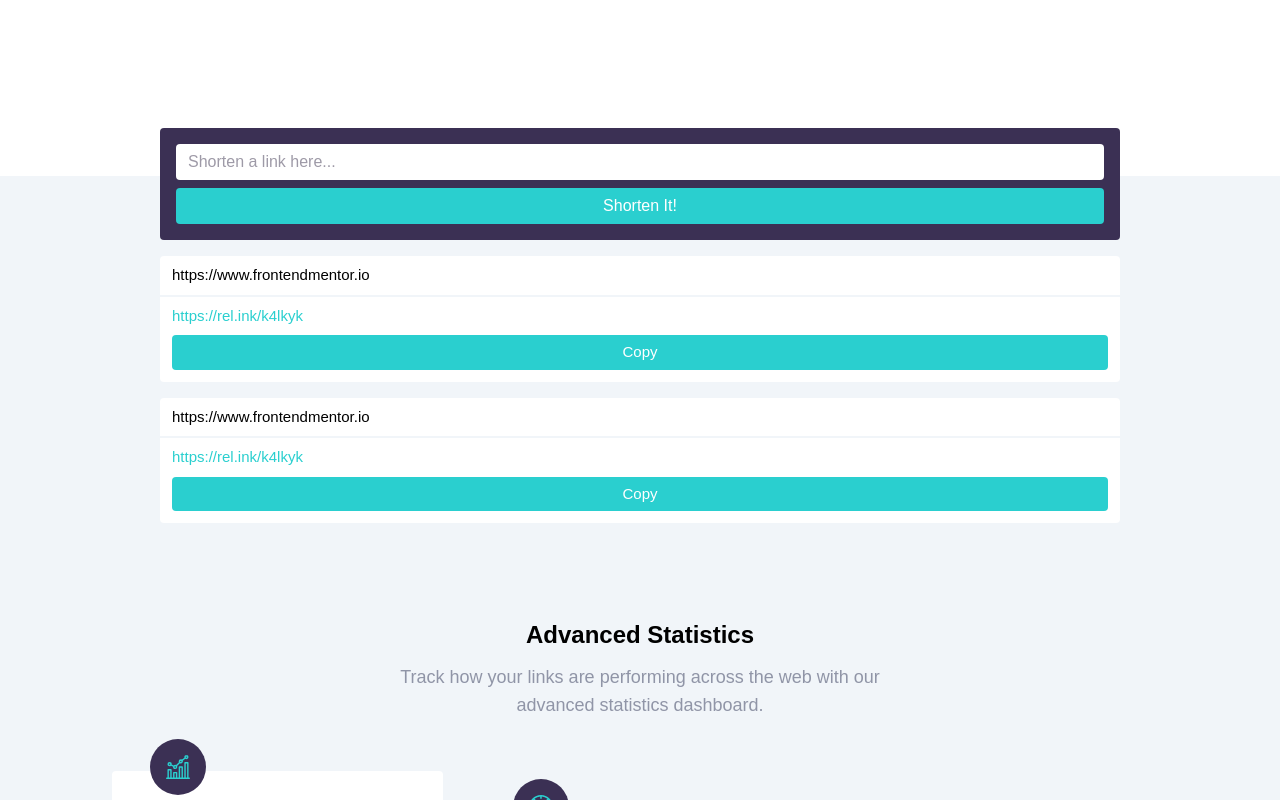
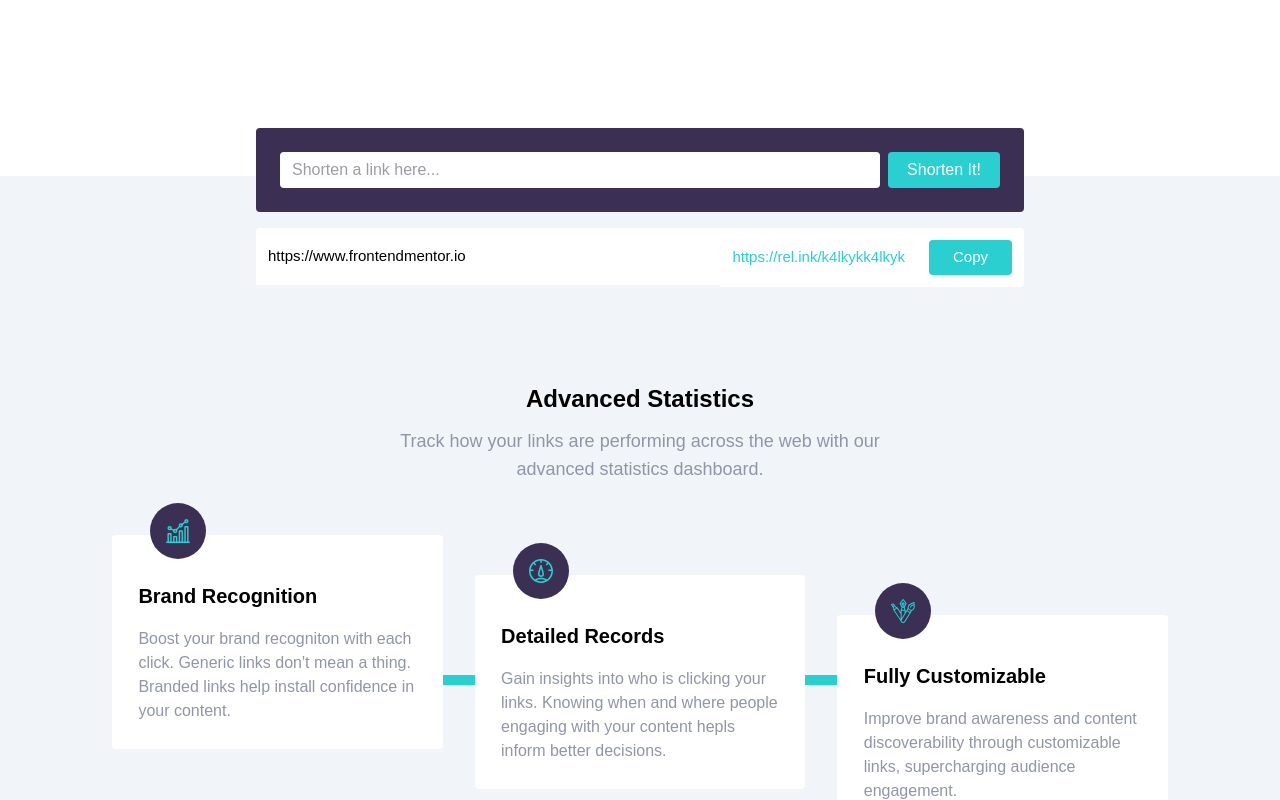
Before and after one commit to Dina2703/url_shortinig_api, a React (Create React App) app: page / in a window 1280 px wide. Shown: the part 600-1400 px from the top of the page. Built offline with nearby package versions, Linux system fonts and the light colour scheme.

Commit message:
shortened blocks for the large screen

```diff
--- a/src/components/ShortenItSection.js
+++ b/src/components/ShortenItSection.js
@@ -6,19 +6,30 @@ function ShortenItSection() {
       <div className="relative -top-12 z-40 left-0 right-0 flex flex-col gap-4 ">
         <div
           id="input_container"
-          className="w-3/4 p-4 rounded bg-darkViolet flex flex-col  justify-center mx-auto gap-2 relative "
+          className="w-3/4 p-4 md:p-6 rounded bg-darkViolet flex flex-col md:flex-row justify-center mx-auto gap-2 relative max-w-3xl"
         >
           <input
             type="text"
             placeholder="Shorten a link here... "
-            className="rounded py-1.5 px-3 text-[16px]  outline-none placeholder:text-grayishViolet"
+            className="rounded py-1.5 px-3  text-[16px]  outline-none placeholder:text-grayishViolet md:flex-1"
           />
-          <button className="rounded py-1.5 px-3 text-[16px] bg-cyan text-white hover:bg-opacity-70">
+          <button className="rounded py-1.5 px-3 text-[16px] bg-cyan text-white hover:bg-opacity-70 md:w-28">
             Shorten It!
           </button>
         </div>
         {/* shortened links */}
-        <div className="w-3/4 rounded   bg-white  mx-auto  ">
+        <div className="w-3/4 rounded   bg-white  mx-auto  max-w-3xl flex flex-col md:flex-row ">
+          <div className="rounded-t-lg py-2 px-3 text-[15px]  border-b-2 border-slate-100 md:flex-1 md:flex md:justify-between md:items-center">
+            https://www.frontendmentor.io
+          </div>
+          <div className=" py-2 px-3 md:my-auto text-[15px] text-cyan   ">
+            https://rel.ink/k4lkykk4lkyk
+          </div>
+          <button className="rounded py-1.5 px-6  text-[15px]  bg-cyan text-white hover:bg-opacity-70 m-3  text-center cursor-pointer">
+            Copy
+          </button>
+        </div>
+        {/* <div className="w-3/4 rounded   bg-white  mx-auto  ">
           <div className="rounded-t-lg py-2 px-3 text-[15px]  border-b-2 border-slate-100">
             <span>https://www.frontendmentor.io</span>
           </div>
@@ -28,18 +39,7 @@ function ShortenItSection() {
           <div className="rounded py-1.5 px-3  text-[15px]  bg-cyan text-white hover:bg-opacity-70 m-3 mt-0  text-center cursor-pointer">
             Copy
           </div>
-        </div>
-        <div className="w-3/4 rounded   bg-white  mx-auto  ">
-          <div className="rounded-t-lg py-2 px-3 text-[15px]  border-b-2 border-slate-100">
-            <span>https://www.frontendmentor.io</span>
-          </div>
-          <div className="rounded py-2 px-3 text-[15px] text-cyan ">
-            <span>https://rel.ink/k4lkyk</span>
-          </div>
-          <div className="rounded py-1.5 px-3  text-[15px]  bg-cyan text-white hover:bg-opacity-70 m-3 mt-0  text-center cursor-pointer">
-            Copy
-          </div>
-        </div>
+        </div> */}
       </div>
     </div>
   );
```
